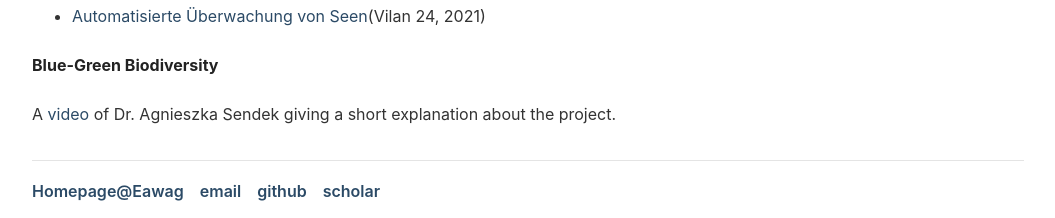
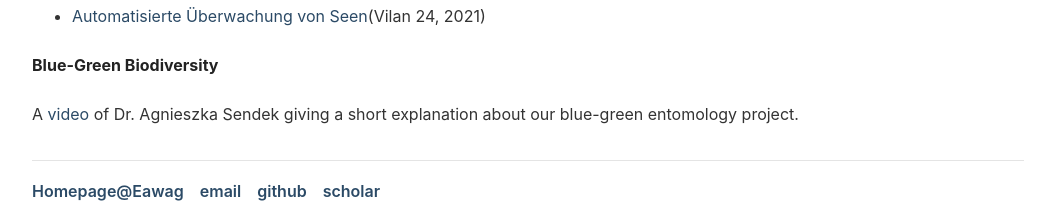
Before and after one commit to mbaityje/mbaityje.github.io, a Jekyll site: the page built from research/popular-science/index.html, in a window 1280 px wide. Shown: the part 1008-1226 px from the top of the page, without its empty margins (112-1167 px from the left). Built offline with Jekyll 4.4.1, drawn with Linux system fonts in a browser that asks for light colours.

Commit message:
Minor changes

```diff
--- a/research/popular-science/index.html
+++ b/research/popular-science/index.html
@@ -36,4 +36,4 @@ title: Popular Science
 </ul>
 
 <h4>Blue-Green Biodiversity</h4>
-<p>A <a href="https://www.youtube.com/watch?v=jfgrB9Z_aE8">video</a> of Dr. Agnieszka Sendek giving a short explanation about the project.</p>
+<p>A <a href="https://www.youtube.com/watch?v=jfgrB9Z_aE8">video</a> of Dr. Agnieszka Sendek giving a short explanation about our blue-green entomology project.</p>
```
